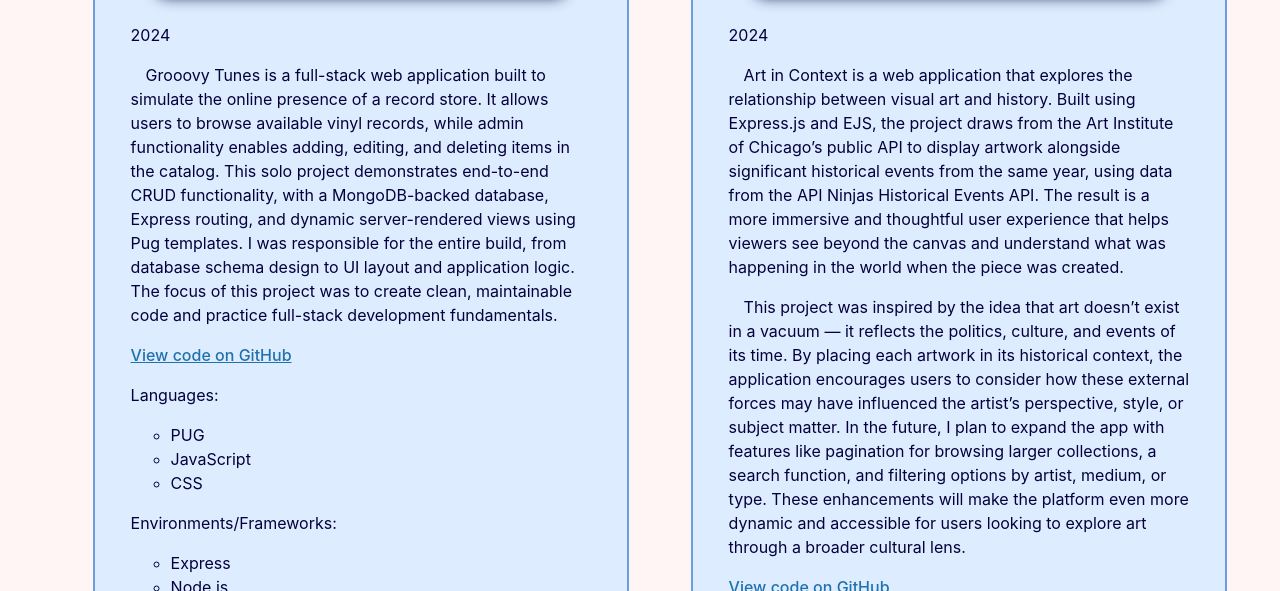
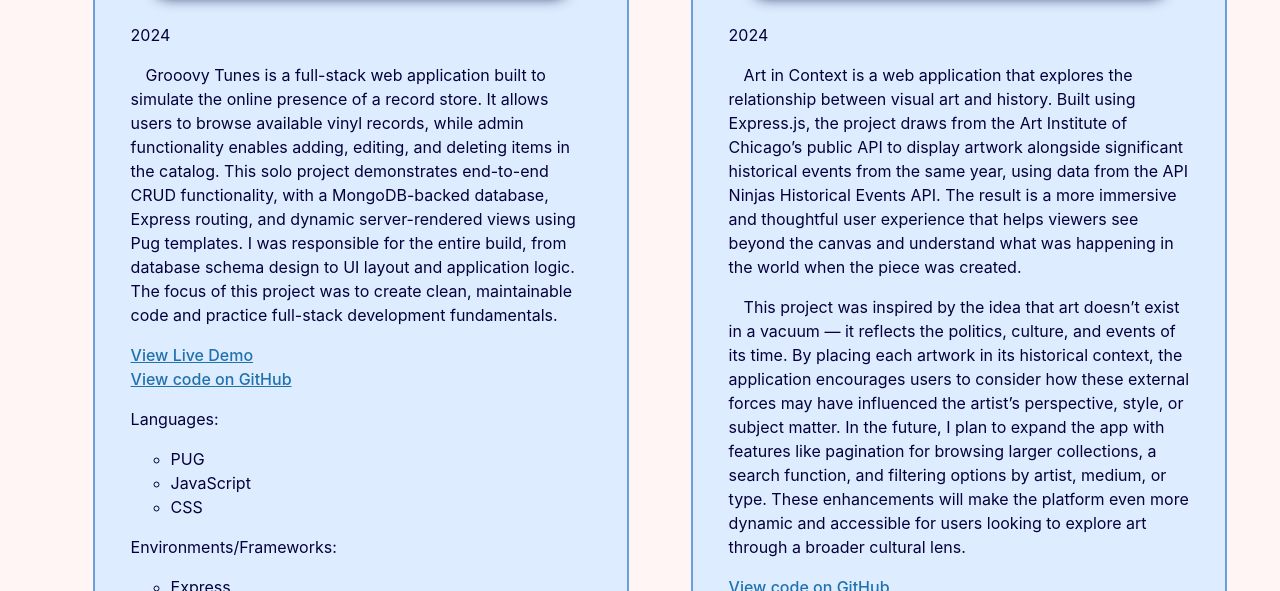
Before and after one commit to DerynBoscariol/Portfolio, a plain HTML site: page index.html in a window 1280 px wide. Shown: the part 805-1396 px from the top of the page. Drawn offline with Linux system fonts and the light colour scheme.

```diff
--- a/index.html
+++ b/index.html
@@ -34,7 +34,8 @@
                                 <div class="info-text">
                                     <p>2024</p>
                                     <p class="description">Grooovy Tunes is a full-stack web application built to simulate the online presence of a record store. It allows users to browse available vinyl records, while admin functionality enables adding, editing, and deleting items in the catalog. This solo project demonstrates end-to-end CRUD functionality, with a MongoDB-backed database, Express routing, and dynamic server-rendered views using Pug templates. I was responsible for the entire build, from database schema design to UI layout and application logic. The focus of this project was to create clean, maintainable code and practice full-stack development fundamentals.</p>
-                                    <a href="https://github.com/DerynBoscariol/HTTP5222_A1_GrooovyTunes" target="_blank"> View code on GitHub</a>
+                                    <div><a href="https://grooovytunes.onrender.com/" target="_blank">View Live Demo</a></div>
+                                    <div><a href="https://github.com/DerynBoscariol/HTTP5222_A1_GrooovyTunes" target="_blank"> View code on GitHub</a></div>
                                     <p>Languages:</p>
                                     <ul>
                                         <li>PUG</li>
@@ -56,7 +57,7 @@
                                 <img src="img/artInContext.png" class="project-img" />
                                 <div class="info-text">
                                     <p>2024</p>
-                                    <p class="description">Art in Context is a web application that explores the relationship between visual art and history. Built using Express.js and EJS, the project draws from the Art Institute of Chicago’s public API to display artwork alongside significant historical events from the same year, using data from the API Ninjas Historical Events API. The result is a more immersive and thoughtful user experience that helps viewers see beyond the canvas and understand what was happening in the world when the piece was created. </p>
+                                    <p class="description">Art in Context is a web application that explores the relationship between visual art and history. Built using Express.js, the project draws from the Art Institute of Chicago’s public API to display artwork alongside significant historical events from the same year, using data from the API Ninjas Historical Events API. The result is a more immersive and thoughtful user experience that helps viewers see beyond the canvas and understand what was happening in the world when the piece was created. </p>
                                     <p class="description">This project was inspired by the idea that art doesn’t exist in a vacuum — it reflects the politics, culture, and events of its time. By placing each artwork in its historical context, the application encourages users to consider how these external forces may have influenced the artist’s perspective, style, or subject matter. In the future, I plan to expand the app with features like pagination for browsing larger collections, a search function, and filtering options by artist, medium, or type. These enhancements will make the platform even more dynamic and accessible for users looking to explore art through a broader cultural lens.</p>
                                     <a href="https://github.com/DerynBoscariol/ArtInContext" target="_blank"> View code on GitHub</a>
                                     <p>Languages:</p>
```
